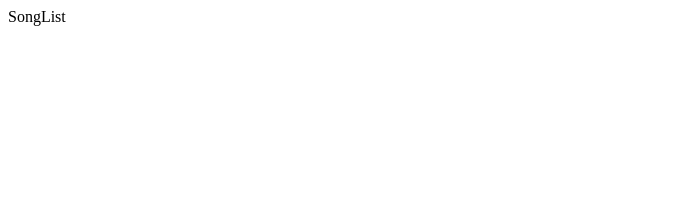
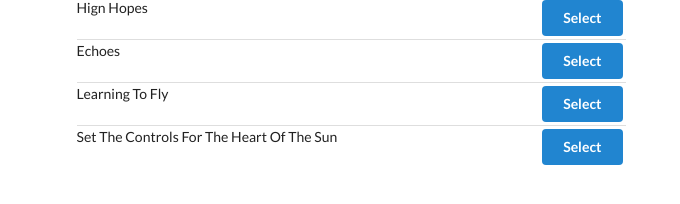
Before and after one commit to eniro/Songlist, a React app: page / in a window 1280 px wide. Shown: the whole page, without its empty margins (0-680 px from the left). Built offline with nearby package versions, Linux system fonts and the light colour scheme.

Commit message:
added list

```diff
--- a/public/index.html
+++ b/public/index.html
@@ -5,7 +5,7 @@
     <link rel="shortcut icon" href="%PUBLIC_URL%/favicon.ico">
     <meta name="viewport" content="width=device-width, initial-scale=1, shrink-to-fit=no">
     <meta name="theme-color" content="#000000">
-    <link rel="https://cdnjs.cloudflare.com/ajax/libs/semantic-ui/2.4.1/semantic.min.css">
+    <link rel="stylesheet" href="https://cdnjs.cloudflare.com/ajax/libs/semantic-ui/2.4.1/semantic.min.css">
     <!--
       manifest.json provides metadata used when your web app is added to the
       homescreen on Android. See https://developers.google.com/web/fundamentals/web-app-manifest/
--- a/src/coponents/App.js
+++ b/src/coponents/App.js
@@ -3,8 +3,12 @@ import SongList from './SongList';
 
 const App = () => {
     return (
-      <div>
-        <SongList />
+      <div className="ui container grid">
+        <div className="ui row">
+          <div className="column eight wide">
+            <SongList />
+          </div>
+        </div>
       </div>
     );
 };
--- a/src/coponents/SongList.js
+++ b/src/coponents/SongList.js
@@ -2,11 +2,25 @@ import React from 'react';
 import { connect } from 'react-redux';
 
 class SongList extends React.Component {
-    render() {
-        console.log(this.props);
-        return <div>SongList</div>;
+        renderList() {
+            return this.props.songs.map((song) => {
+                return (
+                    <div className="item" key={song.title}>
+                        <div className="right floated content">
+                            <button className="ui button primary">
+                                Select
+                            </button>
+                        </div>
+                        <div className="content">{song.title}</div>
+                    </div>
+                );
+            });
+        }
+
+        render() {
+            return <div className="ui divided list">{this.renderList()}</div>;
+        }
     }
-}
 
 const mapStateToProps = (state) => {
     return { songs: state.songs };
```
